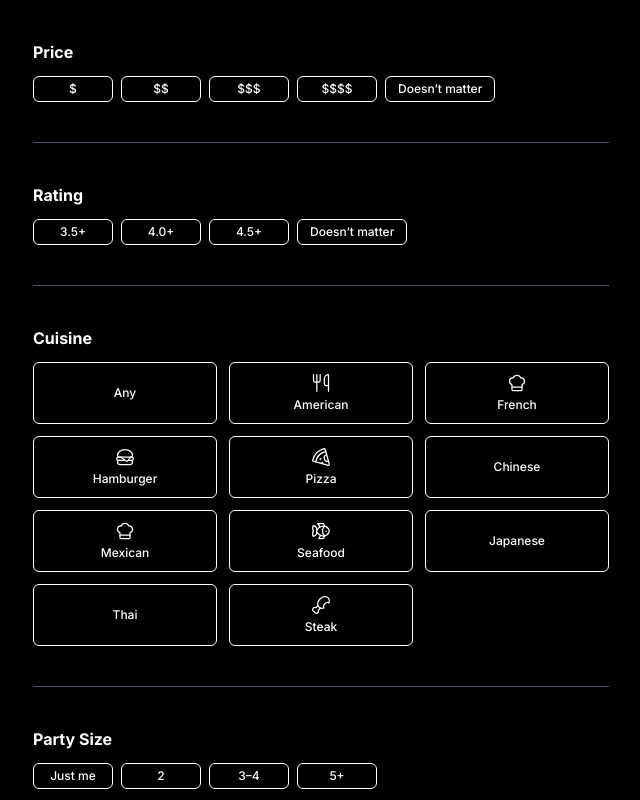
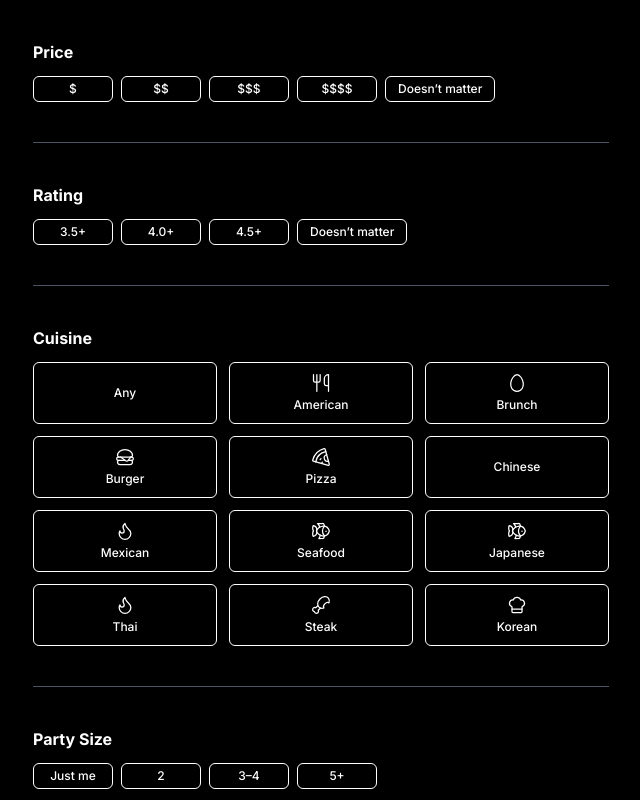
Before and after one commit to jysonn97/what-to-eat, a Next.js app: page /multi in a window 1280 px wide. Shown: the top 800 px of the page, without its empty margins (319-959 px from the left). Built offline with nearby package versions, Linux system fonts and the light colour scheme.

Commit message:
Update CuisineGrid.js

```diff
--- a/components/CuisineGrid.js
+++ b/components/CuisineGrid.js
@@ -4,26 +4,26 @@ import {
   Pizza,
   Bowl,
   Fish,
-  Sushi,
-  Pepper,
+  Flame,
   Drumstick,
-  ChefHat
+  ChefHat,
+  Egg
 } from "lucide-react";
 
 const cuisineOptions = [
-  { label: "Any", icon: null },              // no icon
-  { label: "American", icon: Utensils },     // ✅ fallback icon for now
-  { label: "French", icon: ChefHat },
-  { label: "Hamburger", icon: Hamburger },
+  { label: "Any", icon: null },
+  { label: "American", icon: Utensils },
+  { label: "Brunch", icon: Egg },
+  { label: "Burger", icon: Hamburger },
   { label: "Pizza", icon: Pizza },
-  { label: "Chinese", icon: Bowl },          // ✅ must match import
-  { label: "Mexican", icon: ChefHat },       // using same as French
+  { label: "Chinese", icon: Bowl },
+  { label: "Mexican", icon: Flame },
   { label: "Seafood", icon: Fish },
-  { label: "Japanese", icon: Sushi },        // ✅ make sure Sushi is spelled right
-  { label: "Thai", icon: Pepper },
-  { label: "Steak", icon: Drumstick }
+  { label: "Japanese", icon: Fish },
+  { label: "Thai", icon: Flame },
+  { label: "Steak", icon: Drumstick },
+  { label: "Korean", icon: ChefHat }
 ];
-
 
 export default function CuisineGrid({ selected, onToggle, small = false }) {
   const handleClick = (label) => {
@@ -47,7 +47,7 @@ export default function CuisineGrid({ selected, onToggle, small = false }) {
           <button
             key={label}
             onClick={() => handleClick(label)}
-          className={`flex flex-col items-center justify-center px-2.5 py-2.5 rounded-md border transition text-center ${
+            className={`flex flex-col items-center justify-center px-2.5 py-2.5 rounded-md border transition text-center ${
               isSelected ? "bg-white text-black border-white" : "border-white text-white"
             }`}
           >
```
